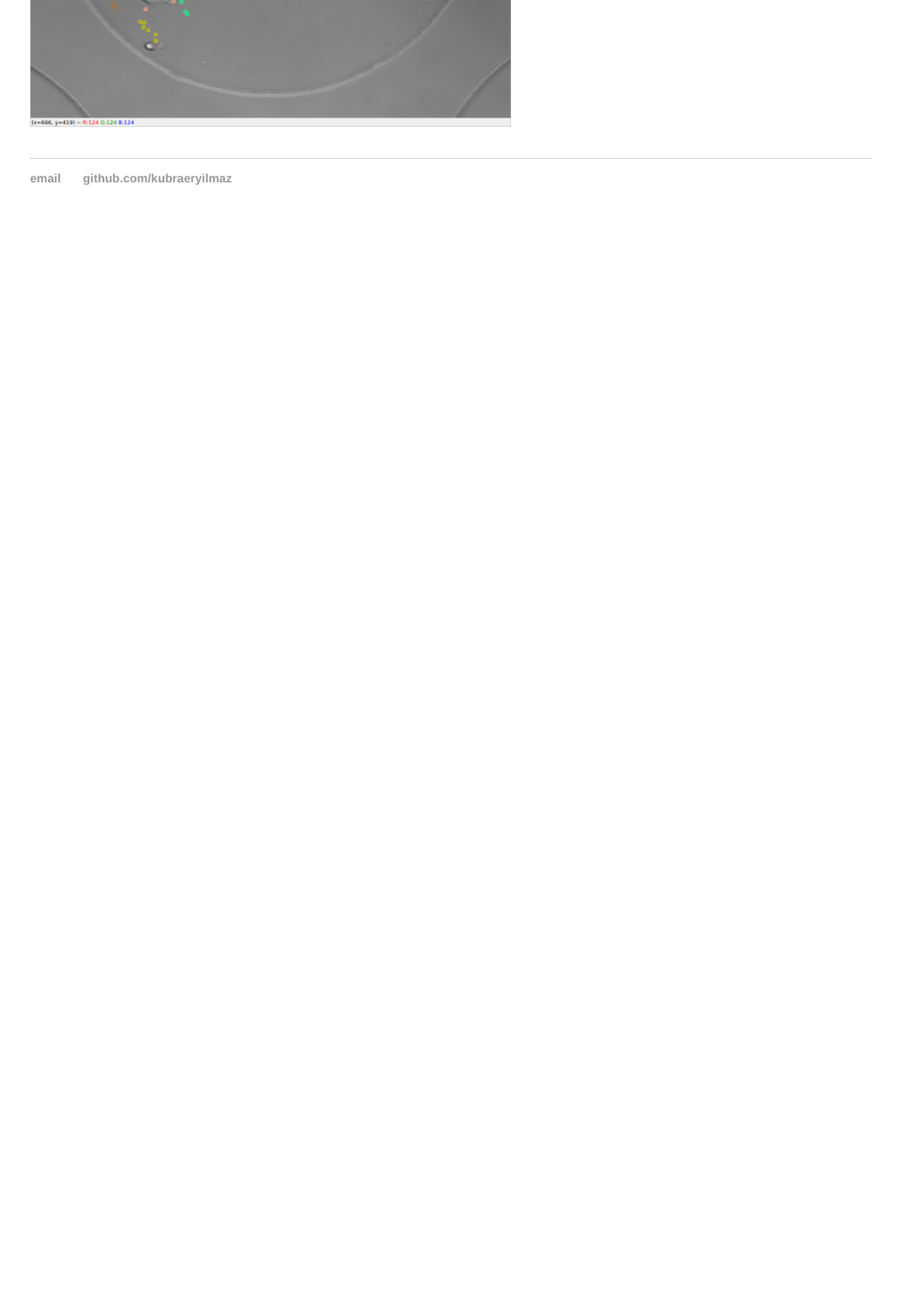
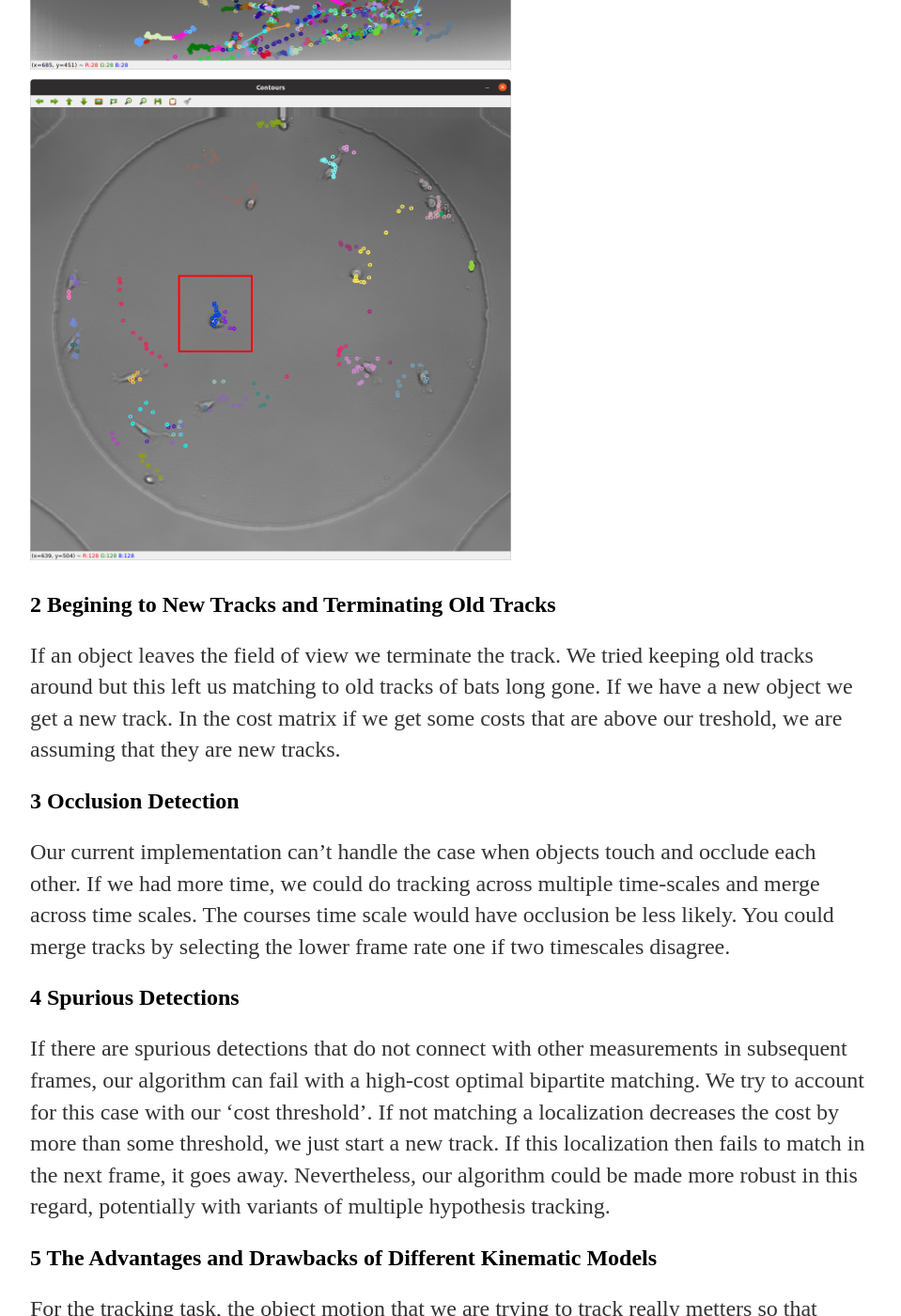
Before and after one commit to kubraeryilmaz/kubraeryilmaz.github.io, a Jekyll site: the page built from _posts/2021-04-09-CS585-HW3.md, in a window 1280 px wide and 1400 px high, scrolled down 7426 px. Shown: the whole window at 94% size, without its empty margins (160-1119 px from the left). Built offline with Jekyll 4.4.1, drawn with Linux system fonts in a browser that asks for light colours; before the commit the page ends 7683 px from its top, so only the background shows below that; some of the changed text lies outside the part shown.

Commit message:
Update 2021-04-09-CS585-HW3.md

```diff
--- a/_posts/2021-04-09-CS585-HW3.md
+++ b/_posts/2021-04-09-CS585-HW3.md
@@ -26,17 +26,23 @@
 
 We were provided the bats locations but we implemented the segmentation for the cells. For the segmantation, first we construct a manual circle to mask out the outside of the petri dish. Next, we blur the image with 5x5 kernel. Then we dilate with a rectangular kernel, find contours using the opencv countour detector, and we use openCV functionality to draw bounding boxes around the detected contours. Finally we identify the centers for localizations.
 
-Our tracking algorithm as follows:
+Our tracking algorithm is as follows:
 
 1. Construct a euclidean distance matrix between localizations in a frame and predicted state for each track.
+
 2. Use a bi-partite matching algorithm implementation in scipy (scipy.linear_sum_assingment) to do the matching
+
 3. We additionally remove a single localization in the current frame, and recompute the optimal match. We repeat this for each localization. If the average cost per match decreases by more than a threshold, we consider this a new object.
+
 4. Using these matches, update the state of each track using alpha-beta filtering.
 
 
 Discussions
 ---------------------
-Show your tracking results on some portion of the sequence. In addition to showing your tracking results on an easy portion of the data, identify a challenging situation where your tracker succeeds, and a challenging situation where your tracker fails.
+
+In general our tracking method works well, except too challenging situations like occulusions. I answered the questions in the assignment by providing some supporting images below.
+
+
 How do you decide to begin new tracks and terminate old tracks as the objects enter and leave the field of view?
 What happens with your algorithm when objects touch and occlude each other, and how could you handle this so you do not break track?
 What happens when there are spurious detections that do not connect with other measurements in subsequent frames?
@@ -44,6 +50,8 @@
 
 1 Tracking Results
 ---------------------
+Show your tracking results on some portion of the sequence. In addition to showing your tracking results on an easy portion of the data, identify a challenging situation where your tracker succeeds, and a challenging situation where your tracker fails.
+
 Here is an example for tracking results on Bats dataset.
 
 <video src="/pics/hw5_writeup_files/bat_video.mp4" width="512" height="536" controls preload></video>
@@ -52,7 +60,36 @@
 ![Bat analysis](/pics/hw5_writeup_files/bat_analysis.png 'Bat Analysis'){:height="512px" width="512px"}
 ![Bat analysis_2](/pics/hw5_writeup_files/bat_success.png 'Bat Analysis'){:height="512px" width="512px"}
 ![Cell analysis_3](/pics/hw5_writeup_files/success.png 'Cell Analysis'){:height="512px" width="512px"}
+![Cell analysis_1](/pics/hw5_writeup_files/cell_success.png 'Cell Analysis'){:height="512px" width="512px"}
+![Cell analysis_3](/pics/hw5_writeup_files/cell_analysis.png 'Cell Analysis'){:height="512px" width="512px"}
+
+Challengeing situations that our tracker fails:
 ![Bat analysis_3](/pics/hw5_writeup_files/failure.png 'Bat Analysis'){:height="512px" width="512px"}
-![Cell analysis_1](/pics/hw5_writeup_files/cell_success.png 'Cell Analysis'){:height="512px" width="512px"}
 ![Cell analysis_2](/pics/hw5_writeup_files/cell_failure.png 'Cell Analysis'){:height="512px" width="512px"}
-![Cell analysis_3](/pics/hw5_writeup_files/cell_analysis.png 'Cell Analysis'){:height="512px" width="512px"}
+
+
+2 Begining to New Tracks and Terminating Old Tracks
+---------------------
+If an object leaves the field of view we terminate the track. We tried keeping old tracks around but this left us matching to old tracks of bats long gone. If we have a new object we get a new track. In the cost matrix if we get some costs that are above our treshold, we are assuming that they are new tracks.
+
+3 Occlusion Detection
+---------------------
+Our current implementation can't handle the case when objects touch and occlude each other. If we had more time, we could do tracking across multiple time-scales and merge across time scales. The courses time scale would have occlusion be less likely. You could merge tracks by selecting the lower frame rate one if two timescales disagree.
+
+4 Spurious Detections
+---------------------
+If there are spurious detections that do not connect with other measurements in subsequent frames, our algorithm can fail with a high-cost optimal bipartite matching. We try to account for this case with our 'cost threshold'. If not matching a localization decreases the cost by more than some threshold, we just start a new track. If this localization then fails to match in the next frame, it goes away. Nevertheless, our algorithm could be made more robust in this regard, potentially with variants of multiple hypothesis tracking.
+
+5 The Advantages and Drawbacks of Different Kinematic Models
+---------------------
+For the tracking task, the object motion that we are trying to track really metters so that carryfully designed kinematic model! For example we found that with bats it is useful to model velocity because they geneally have a certain route and they are moving fast. However the cell motion is more random and modelling velocity mostly harms the model.
+
+Conclusions
+---------------------
+Even though we used a very simple approach, our tracing algorithm works reasonably. For improvement we could have try using Kalman Filter for prediction, we may consider using more then 2 frames at a time and we could try to improve data association algorithm.
+
+Credits and Bibliography
+---------------------
+OpenCV documentation.
+Scipy Documentation
+My teammates Piotr Teterwak and Diala Lteif!
```
